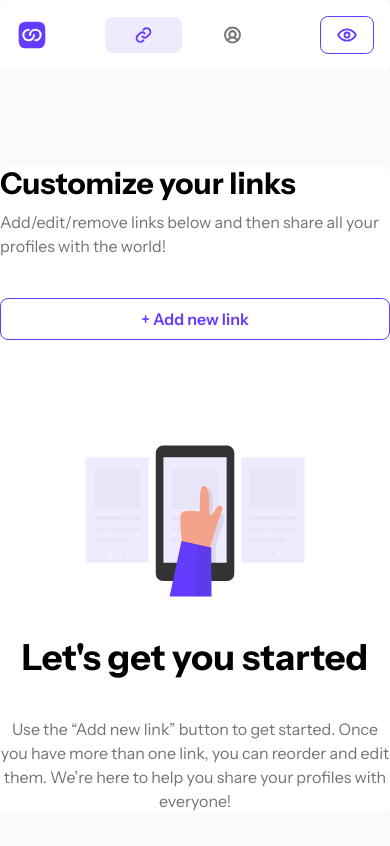
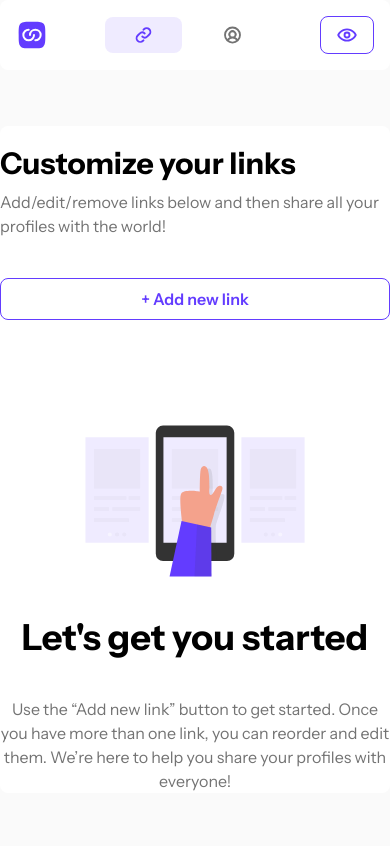
Before and after one commit to Guidotss/link-sharing, a Next.js app: page / in a window 390 px wide. Shown: the top 846 px of the page. Built offline with nearby package versions, Linux system fonts and the light colour scheme.

Commit message:
Ajustando responsive mobile HomePage

```diff
--- a/src/app/page.tsx
+++ b/src/app/page.tsx
@@ -9,7 +9,7 @@ export default function Home() {
   return (
     <main className="2xl:px-20 2xl:py-5 sm:py-2 bg-light_grey">
       <Navbar />
-      <section className="flex 2xl:gap-3 py-10 sm:px-20 mt-14">
+      <section className="flex 2xl:gap-3 sm:px-20 mt-14">
         <div className="bg-white flex-auto 2xl:h-[75vh] h-full w-full hidden md:flex items-center justify-center rounded-lg">
           <div className="-mt-16">
             <LinksGrid />
--- a/src/components/ui/links/AddNewLinkSection.tsx
+++ b/src/components/ui/links/AddNewLinkSection.tsx
@@ -18,7 +18,7 @@ export const AddNewLinkSection = () => {
   return (
     <>
       <div>
-        <h1 className="text-3xl font-bold">Customize your links</h1>
+        <h1 className="text-3xl font-bold mt-5 md:mt-0">Customize your links</h1>
         <p className="mt-2 text-grey">
           Add/edit/remove links below and then share all your profiles with the
           world!
```
